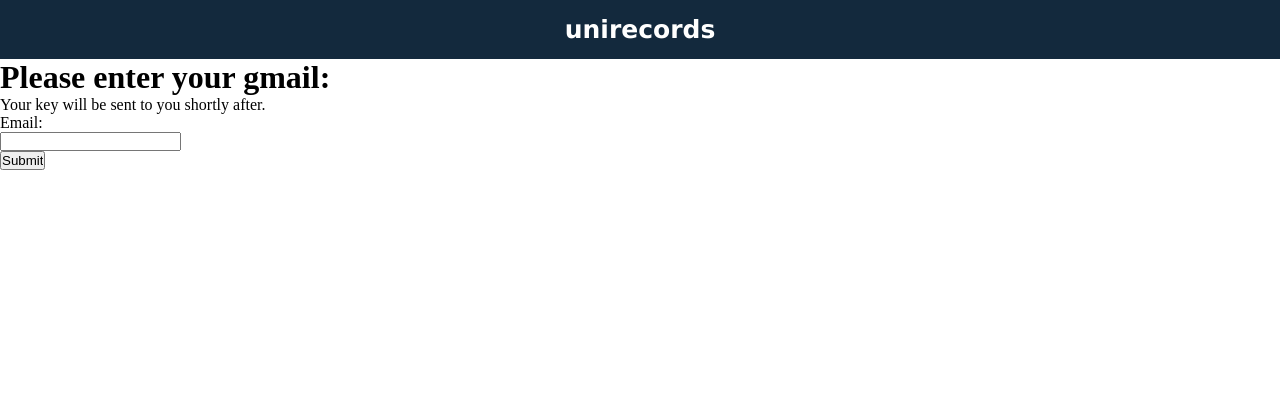
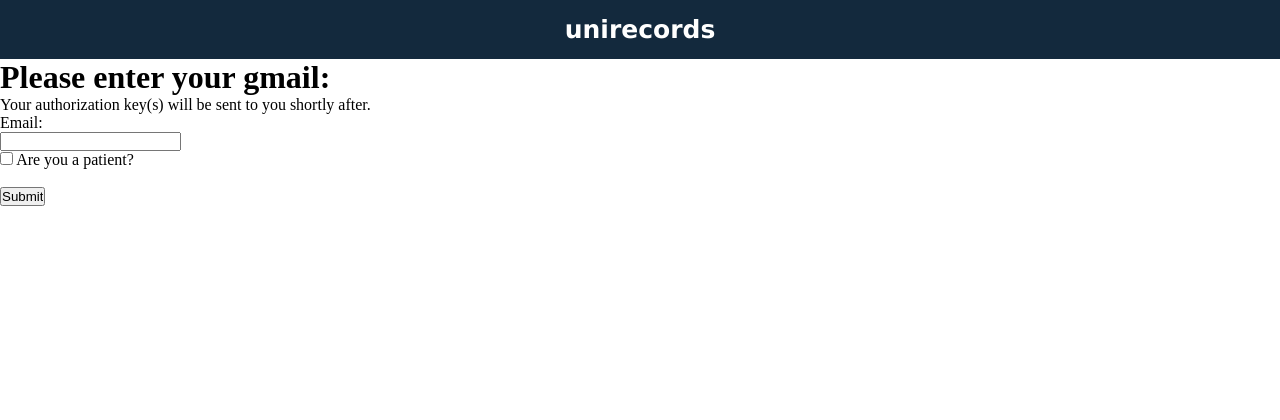
Before and after one commit to return0jz/xdhacks-vancouver, a Flask app: page /register in a window 1280 px wide. Shown: the top 420 px of the page. Run offline with Flask 2, Linux system fonts and the light colour scheme.

Commit message:
added registration stuff

```diff
--- a/api.py
+++ b/api.py
@@ -1,4 +1,7 @@
-from flask import Flask, render_template, url_for
+from flask import Flask, render_template, request, url_for
+from hashlib import sha256
+
+patient_keys = ["GENESIS"]
 
 app = Flask(__name__)
 
@@ -6,6 +9,11 @@ app = Flask(__name__)
 def home():
     return render_template("index.html")
 
-@app.route("/register")
+@app.route("/register", methods=['POST', 'GET'])
 def register():
-    return render_template("register.html")
+    if request.method == 'GET':
+        return render_template("register.html")
+    else:
+        new_key = sha256(patient_keys[-1].encode()).hexdigest()
+        patient_keys.append(new_key)
+        return new_key
--- a/templates/register.html
+++ b/templates/register.html
@@ -2,14 +2,24 @@
 
 {% block head %}
 <link rel="stylesheet" href="{{ url_for('static', filename='css/register.css')}}">
+<script>
+  submitMail = function() {
+    var email = document.getElementById("email").value;
+    var isPatient = document.getElementById("isPatient").checked;
+    alert(email + " " + isPatient);
+  }
+</script>
 {% endblock %}
 
 {% block body %}
 <h1> Please enter your gmail:</h1>
-<p> Your key will be sent to you shortly after. </p>
-<form action="/action_page.php">
-    <label for="fname">Email:</label><br>
-    <input type="text" id="fname" name="fname" value=""><br>
-    <input type="submit" value="Submit">
-  </form>
+<p> Your authorization key(s) will be sent to you shortly after. </p>
+<form>
+  <label for="email">Email:</label><br>
+  <input type="text" id="email" name="email" value=""><br>
+  <input type="checkbox" id="isPatient" name="isPatient">
+  <label for="isPatient"> Are you a patient? </label><br>
+  <br>
+  <input type="submit" value="Submit" onclick="submitMail()">
+</form>
 {% endblock %}
```
